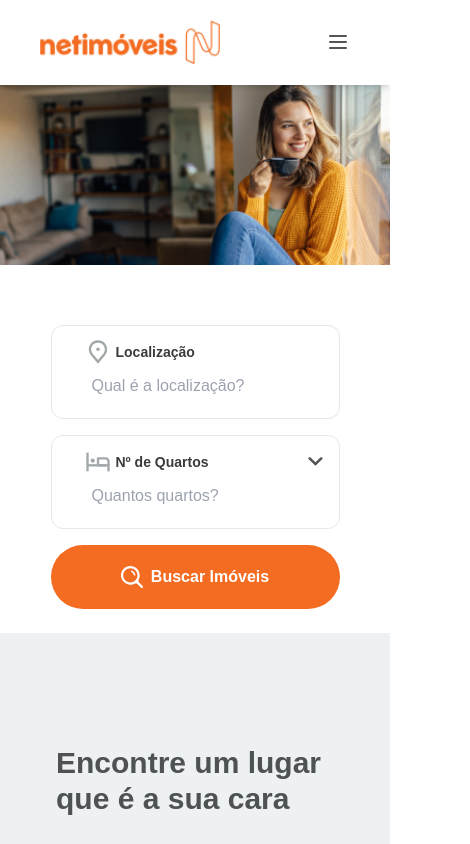
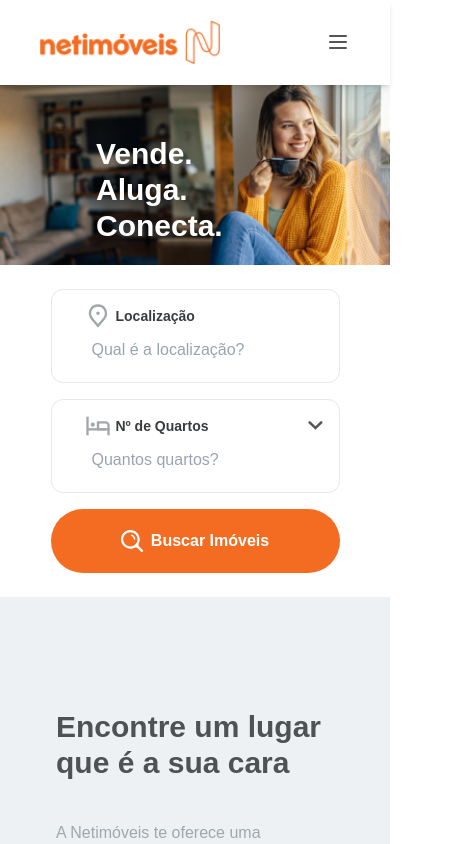
Before and after one commit to gabrielripardo/portal-anuncios-imoveis, a Next.js app: page / in a window 390 px wide. Shown: the top 844 px of the page, 470 px wide, since content can reach past the window. Built offline with nearby package versions, Linux system fonts and the light colour scheme.

Commit message:
FEAT: título responsivo

```diff
--- a/src/app/components/Intro.tsx
+++ b/src/app/components/Intro.tsx
@@ -26,11 +26,13 @@ export default function Intro() {
           priority={true}
         />
       </div>
+      <div className="w-full absolute md:top-32 top-28 left-20 md:left-0 px-4 py-6">
+        <p className="w-full z-10 flex flex-col md:flex-row md:space-x-3 justify-center text-white text-orange text-3xl font-bold">
+          <span>Vende. </span> <span>Aluga. </span> <span>Conecta. </span>
+        </p>
+      </div>
       <div className="w-full md:absolute md:top-44 px-4 py-6">
         <div className="w-full z-10 flex flex-col items-center mt-30">
-          <p className="text-white text-3xl font-bold">
-            Vende. Aluga. Conecta.
-          </p>
           <FormSearch />
         </div>
       </div>
--- a/src/app/components/SelectLocation.tsx
+++ b/src/app/components/SelectLocation.tsx
@@ -103,9 +103,9 @@ export default function SelectLocation({
                     height={22}
                     priority
                   />
-                  <span className="text-gray-700">{location.name}</span>
-                  &nbsp;-&nbsp;
-                  {location.state.shortname}
+                  <span className="text-gray-700">
+                    {`${location.name}, ${location.state.shortname}`}{" "}
+                  </span>
                 </li>
               ))}
           </ul>
```
